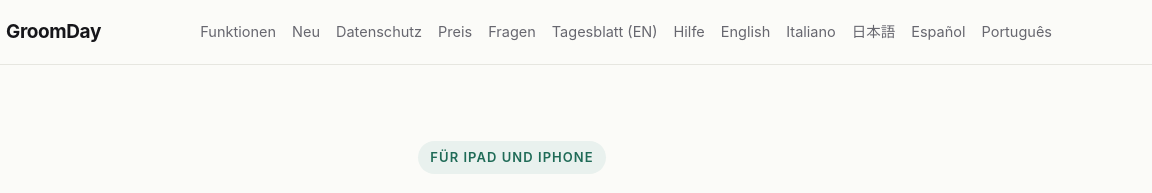
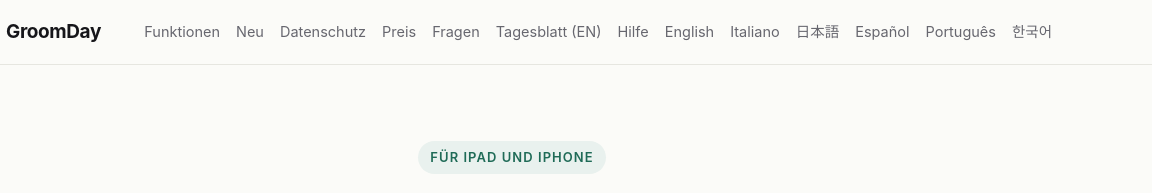
Before and after one commit to itzhaolei/groomday-site, a plain HTML site: page de/index.html in a window 1280 px wide. Shown: the top 193 px of the page, 128-1280 px from the left. Drawn offline with Linux system fonts and the light colour scheme.

Commit message:
site: link the Korean page from every language footer

```diff
--- a/de/index.html
+++ b/de/index.html
@@ -173,6 +173,7 @@
       <a href="../ja/">日本語</a>
       <a href="../es/">Español</a>
       <a href="../pt/">Português</a>
+      <a href="../ko/">한국어</a>
     </nav>
   </div>
 </header>
```
Also changed, not shown: es/index.html (+1 -0 lines), index.html (+1 -0 lines), it/index.html (+1 -0 lines), ja/index.html (+1 -0 lines), pt/index.html (+1 -0 lines).
